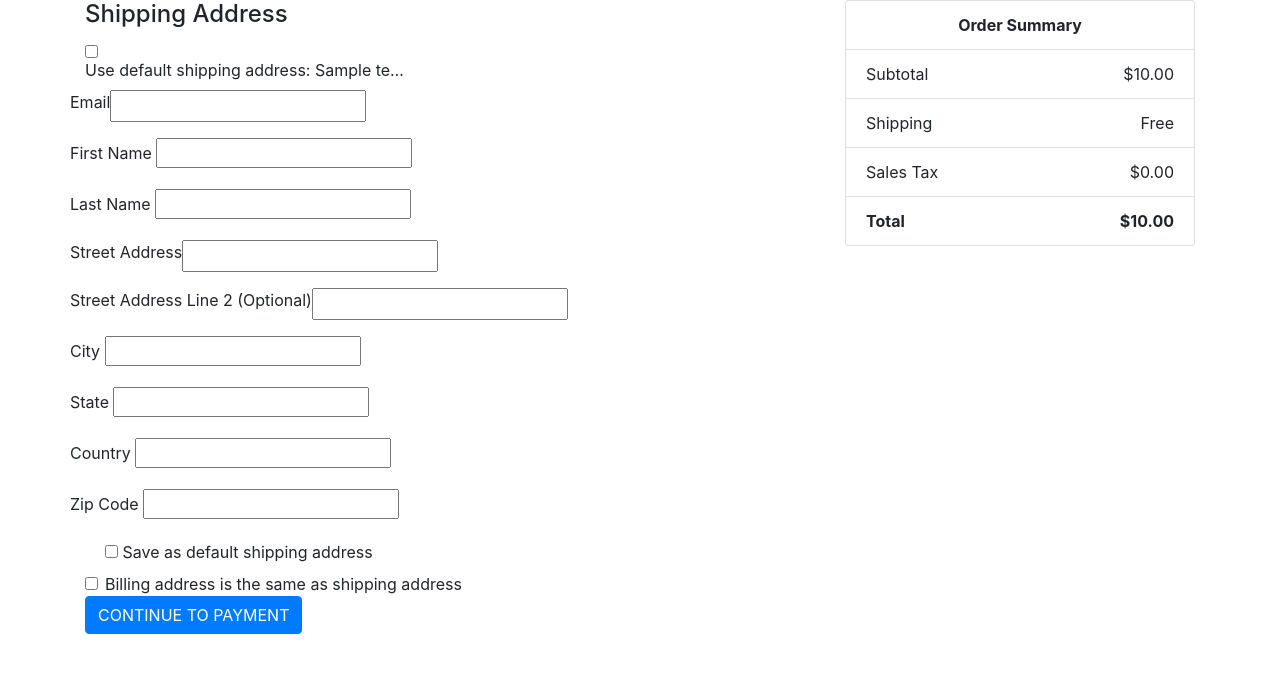
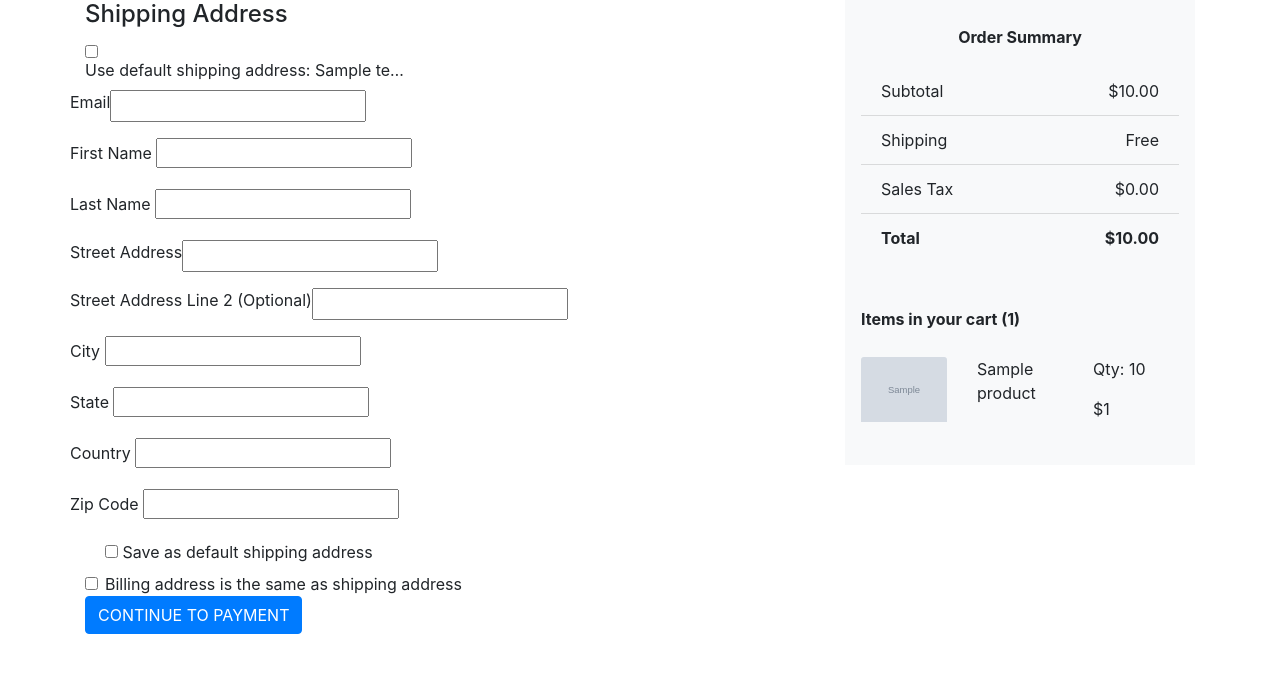
Before and after one commit to yijiaow/django-ecommerce, a Django app: template core/templates/checkout.html in a window 1280 px wide. Shown: the part 56-729 px from the top of the page. Run offline with Django 3.2, Linux system fonts and the light colour scheme; the template is opened without the code that fills it: most values are stand-ins (such as "Sample title", 1, 10 or a date in 2020); grey boxes marked "Sample" are stand-in pictures; form fields are guessed from the names that the template uses; some libraries are stand-ins or nearby versions.

Commit message:
Update order summary template to get cart items from context

```diff
--- a/core/templates/order-summary.html
+++ b/core/templates/order-summary.html
@@ -1,19 +1,52 @@
-<ul class="list-group">
-  <li class="list-group-item text-center font-weight-bold">Order Summary</li>
-  <li class="list-group-item d-flex justify-content-between">
+<div class="d-flex flex-column-reverse p-3 bg-light">
+  {% if 'cart' not in request.path %}
+    <div class="mt-5">
+      <h6 class="mb-3 font-weight-bold">
+        Items in your cart ({{ cart|length }})
+      </h6>
+      <ul class="list-group list-group-flush">
+        {% for item in cart %}
+          {% with product=item.product %}
+            <li class="list-group-item px-0 bg-transparent">
+              <div class="row flex-nowrap align-items-start">
+                <div class="col">
+                  <img class="card-img-top thumbnail" src="{{ product.imageURL }}" />
+                </div>
+                <div class="col">
+                  <p>{{ product.name }}</p>
+                </div>
+                <div class="col">
+                  <p>Qty: {{ item.quantity }}</p>
+                  <p>${{ item.total_price }}</p>
+                </div>
+              </div>
+            </li>
+          {% endwith %}
+        {% endfor %}
+      </ul>
+    </div>
+  {% endif %}
+  <ul class="list-group list-group-flush">
+    <li class="list-group-item border-0 bg-transparent text-center">
+      <h6 class="font-weight-bold">Order Summary</h6>
+    </li>
+    <li class="list-group-item d-flex justify-content-between bg-transparent">
       <span>Subtotal</span>
       <span>${{ cart.get_total_price|floatformat:2 }}</span>
     </li>
-  <li class="list-group-item d-flex justify-content-between">
+    <li class="list-group-item d-flex justify-content-between bg-transparent">
       <span>Shipping</span>
       <span>Free</span>
     </li>
-  <li class="list-group-item d-flex justify-content-between">
+    <li class="list-group-item d-flex justify-content-between bg-transparent">
       <span>Sales Tax</span>
       <span>$0.00</span>
     </li>
-  <li class="list-group-item d-flex justify-content-between font-weight-bold">
+    <li
+      class="list-group-item d-flex justify-content-between font-weight-bold bg-transparent"
+    >
       <span>Total</span>
       <span>${{ cart.get_total_price|floatformat:2 }}</span>
     </li>
   </ul>
+</div>
```
Lines whose indentation alone changed are shown as unchanged.
